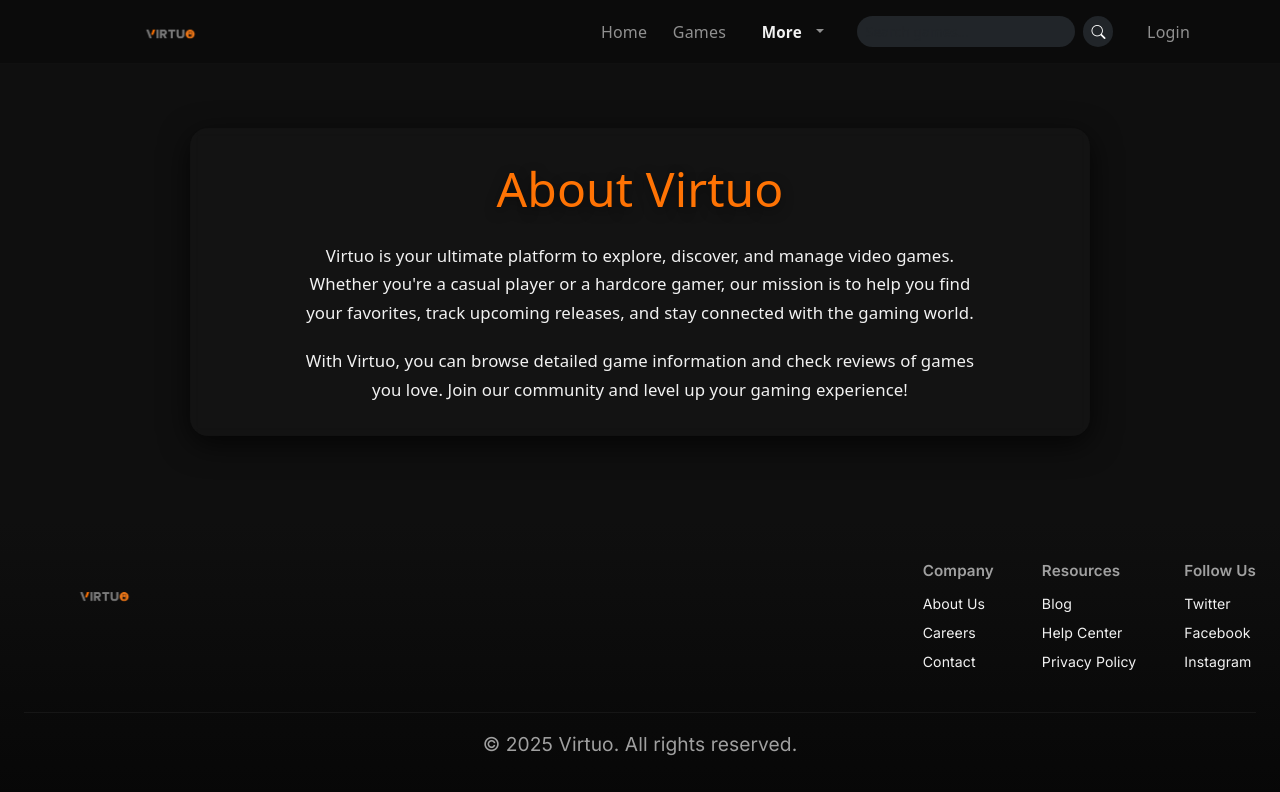
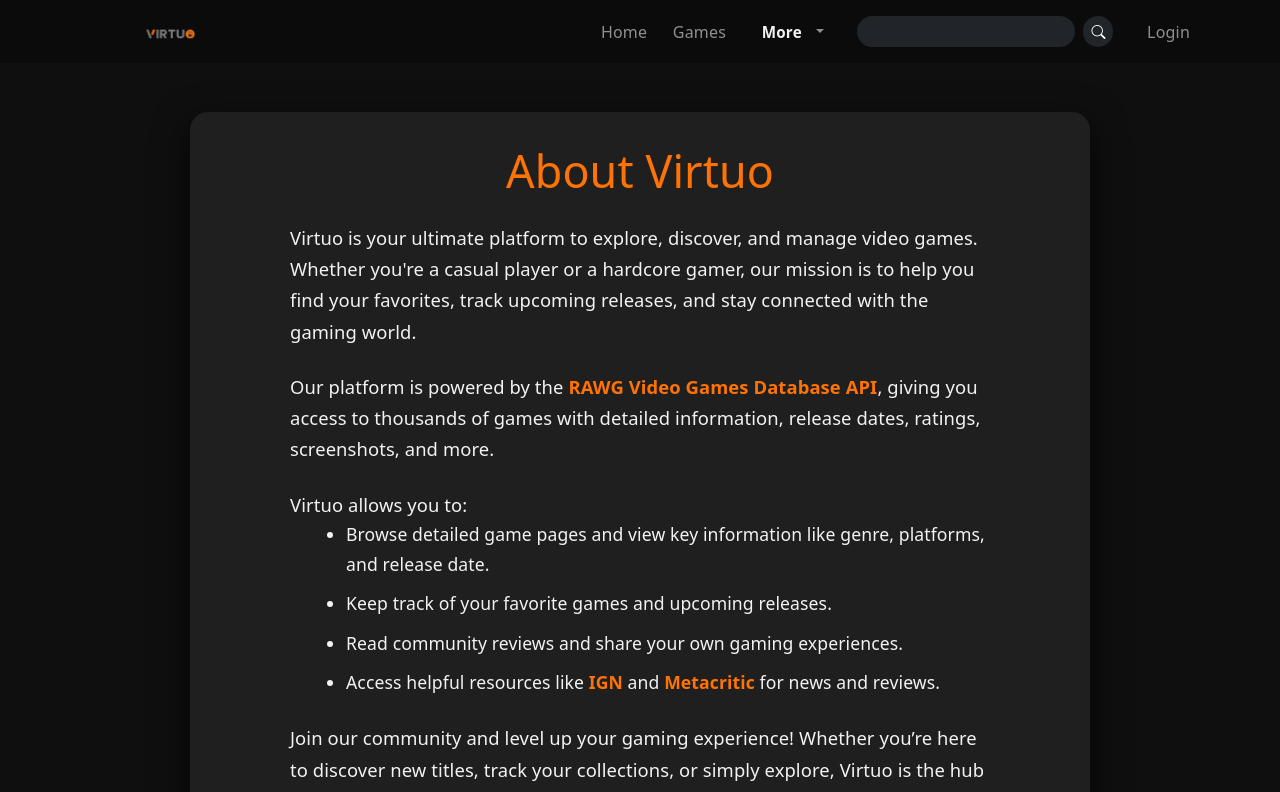
Before and after one commit to DngDavide02/Virtuo, a React (Vite) app in the folder FrontEnd/: page /about in a window 1280 px wide. Shown: the top 792 px of the page. Built offline with nearby package versions, Linux system fonts and the light colour scheme.

Commit message:
about update

```diff
--- a/FrontEnd/src/css/about.css
+++ b/FrontEnd/src/css/about.css
@@ -1,45 +1,64 @@
-@import url("https://fonts.googleapis.com/css2?family=Inter:wght@300;400;600;700&display=swap");
+/* about.css */
 
-.page-container {
+.page-container.about-page {
   max-width: 900px;
-  margin: 4rem auto;
+  margin: 3rem auto;
   padding: 2rem;
-  background: rgba(255, 255, 255, 0.02);
-  border-radius: var(--radius-lg);
-  box-shadow: var(--card-shadow);
-  backdrop-filter: blur(4px);
+  background: #1f1f1f;
+  border-radius: 18px;
+  box-shadow: 0 12px 36px rgba(0, 0, 0, 0.7);
+  color: var(--text-light);
+}
+
+.page-container.about-page h1 {
+  font-size: 2.8rem;
+  margin-bottom: 1.5rem;
+  color: var(--orange-bright);
   text-align: center;
 }
 
-.page-container h1 {
-  font-size: clamp(2rem, 4vw, 3rem);
-  color: var(--orange-bright);
+.page-container.about-page p {
+  font-size: 1.15rem;
+  line-height: 1.7;
   margin-bottom: 1.5rem;
-  text-shadow: 0 4px 12px rgba(0, 0, 0, 0.5);
+  color: var(--text-light);
 }
 
-.page-container p {
-  font-size: 1.05rem;
-  color: var(--text-light);
-  line-height: 1.7;
-  margin-bottom: 1.25rem;
+.page-container.about-page a {
+  color: var(--orange-bright);
+  text-decoration: none;
+  font-weight: 600;
+  transition: color 0.2s ease;
 }
 
-.page-container p:last-child {
-  margin-bottom: 0;
+.page-container.about-page a:hover {
+  color: var(--orange-dark);
+  text-decoration: underline;
 }
 
-@media (max-width: 720px) {
-  .page-container {
-    margin: 3rem 1rem;
+.page-container.about-page ul {
+  list-style-type: disc;
+  margin-left: 1.5rem;
+  margin-bottom: 1.5rem;
+}
+
+.page-container.about-page li {
+  margin-bottom: 0.6rem;
+  font-size: 1.1rem;
+}
+
+@media (max-width: 768px) {
+  .page-container.about-page {
+    margin: 2rem 1rem;
     padding: 1.5rem;
   }
 
-  .page-container h1 {
+  .page-container.about-page h1 {
     font-size: 2rem;
   }
 
-  .page-container p {
+  .page-container.about-page p,
+  .page-container.about-page li {
     font-size: 1rem;
   }
 }
--- a/FrontEnd/src/pages/About.jsx
+++ b/FrontEnd/src/pages/About.jsx
@@ -3,13 +3,57 @@
 
 function About() {
   return (
-    <div className="page-container">
+    <div className="page-container about-page">
       <h1>About Virtuo</h1>
       <p>
         Virtuo is your ultimate platform to explore, discover, and manage video games. Whether you're a casual player or a hardcore gamer, our mission is to
         help you find your favorites, track upcoming releases, and stay connected with the gaming world.
       </p>
-      <p>With Virtuo, you can browse detailed game information and check reviews of games you love. Join our community and level up your gaming experience!</p>
+
+      <p>
+        Our platform is powered by the{" "}
+        <a href="https://rawg.io/apidocs" target="_blank" rel="noopener noreferrer">
+          RAWG Video Games Database API
+        </a>
+        , giving you access to thousands of games with detailed information, release dates, ratings, screenshots, and more.
+      </p>
+
+      <p>
+        Virtuo allows you to:
+        <ul>
+          <li>Browse detailed game pages and view key information like genre, platforms, and release date.</li>
+          <li>Keep track of your favorite games and upcoming releases.</li>
+          <li>Read community reviews and share your own gaming experiences.</li>
+          <li>
+            Access helpful resources like{" "}
+            <a href="https://www.ign.com/" target="_blank" rel="noopener noreferrer">
+              IGN
+            </a>{" "}
+            and{" "}
+            <a href="https://www.metacritic.com/" target="_blank" rel="noopener noreferrer">
+              Metacritic
+            </a>{" "}
+            for news and reviews.
+          </li>
+        </ul>
+      </p>
+
+      <p>
+        Join our community and level up your gaming experience! Whether you’re here to discover new titles, track your collections, or simply explore, Virtuo is
+        the hub for gamers who want to stay ahead of the curve.
+      </p>
+
+      <p>
+        Want to get in touch? Visit our <a href="/contact">Contact page</a> or follow us on{" "}
+        <a href="https://twitter.com" target="_blank" rel="noopener noreferrer">
+          Twitter
+        </a>{" "}
+        and{" "}
+        <a href="https://facebook.com" target="_blank" rel="noopener noreferrer">
+          Facebook
+        </a>
+        .
+      </p>
     </div>
   );
 }
```
